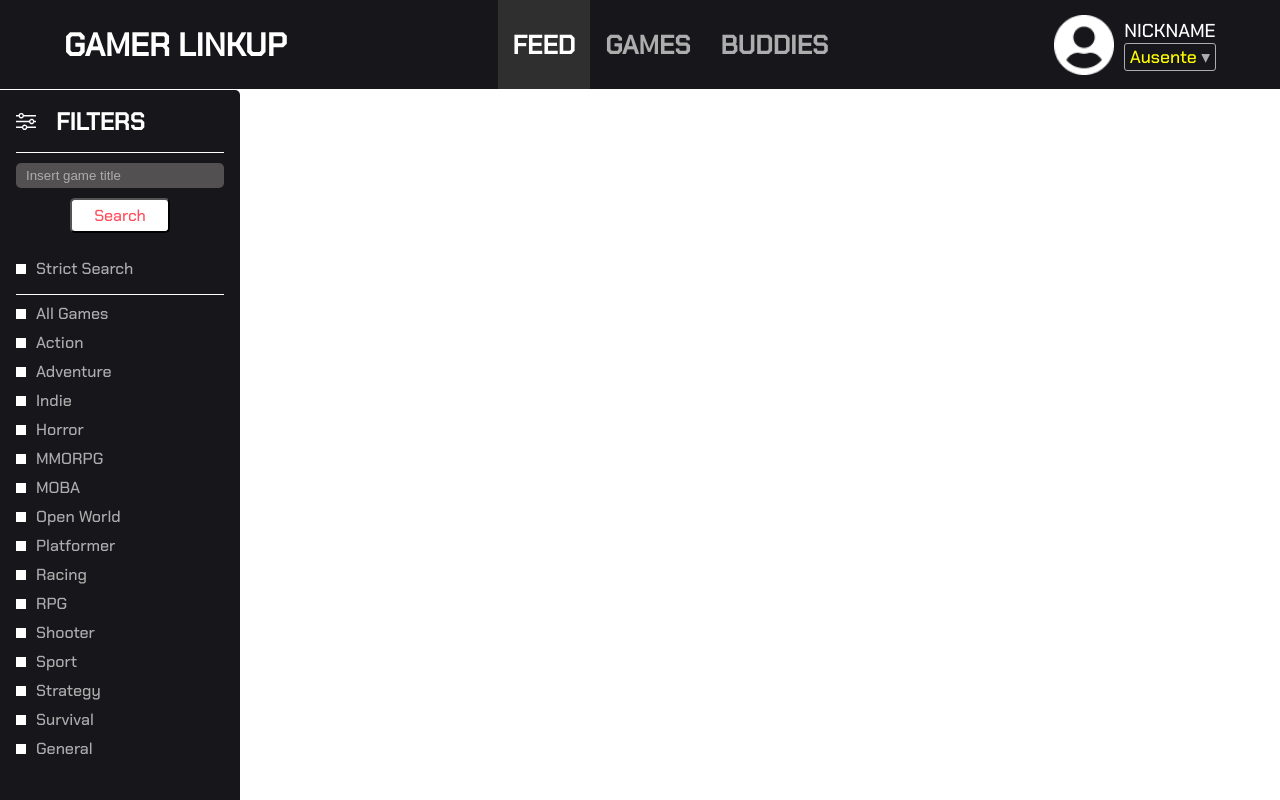
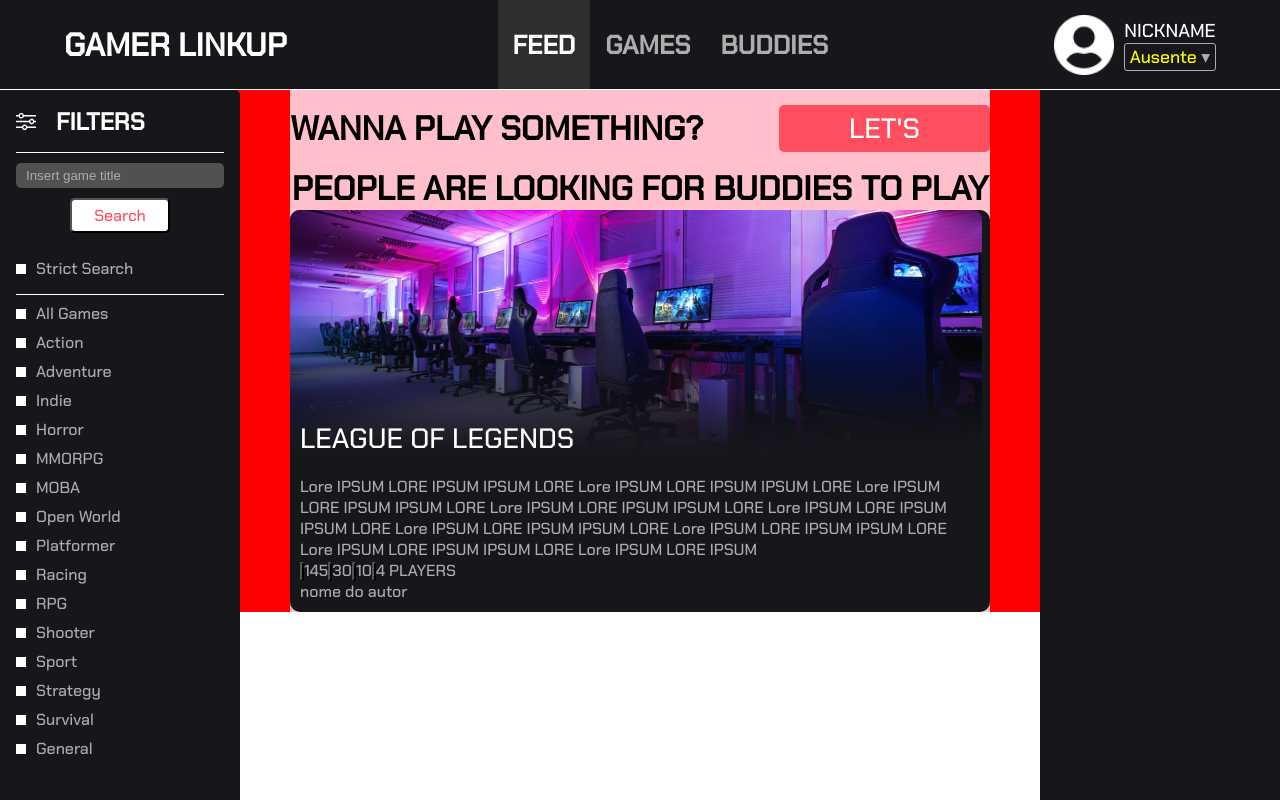
Before and after one commit to Jamajal/Gamer-Linkup, a React (Vite) app in the folder frontend/: page / in a window 1280 px wide. Built offline with nearby package versions, Linux system fonts and the light colour scheme.

Commit message:
criando e estilizando o card de post

```diff
--- a/frontend/src/components/Chat/Chat.scss
+++ b/frontend/src/components/Chat/Chat.scss
@@ -0,0 +1,10 @@
+.app__chat {
+    position: fixed;
+    right: 0;
+
+    height: 100vh;
+    width: 240px;
+
+    background-color: var(--black-color);
+
+}
--- a/frontend/src/components/Chat/Chat.tsx
+++ b/frontend/src/components/Chat/Chat.tsx
@@ -1,8 +1,10 @@
-import React from 'react'
+import './Chat.scss'
 
 const Chat = () => {
   return (
-    <div >Chat</div>
+    <section className='app__chat'>
+
+    </section>
   )
 }
 
--- a/frontend/src/components/Post/Post.scss
+++ b/frontend/src/components/Post/Post.scss
@@ -0,0 +1,46 @@
+.app__post {
+    display: flex;
+    flex-direction: column;
+
+    background-color: var(--black-color);
+    border-radius: 10px;
+
+    figure {
+        display: inline-block;
+        position: relative;
+
+        figcaption {
+            position: absolute;
+            top: 210px;
+            left: 10px;
+            font-size: 28px;
+            color: var(--white-color);
+            z-index: 2;
+        }
+
+        .app__post-imgshadow {
+            position: absolute;
+            bottom: 0;
+            z-index: 1;
+            background: linear-gradient(0deg, rgba(23,22,27, 1) 10%, rgba(23,22,27,0.5) 50%, rgba(23,22,27,0.1) 100%);
+            height: 150px;
+            width: 100%;
+        }
+    }
+
+    .app__post-content {
+        color: var(--lightGray-color);
+        padding: 10px;
+    }
+
+
+}
+
+.app__post-footer {
+
+    input {
+        background-image: url('../../assets/user-icon.png');
+        background-color: black;
+
+    }
+}
--- a/frontend/src/components/Post/Post.tsx
+++ b/frontend/src/components/Post/Post.tsx
@@ -1,8 +1,34 @@
-import React from 'react'
+import './Post.scss'
+import gameImage from '../../assets/game-img.png'
 
 const Post = () => {
   return (
-    <div>Post</div>
+    <div className='app__post'>
+      <figure>
+        <img src={gameImage}/>
+        <figcaption>LEAGUE OF LEGENDS</figcaption>
+        <div className='app__post-imgshadow'></div>
+      </figure>
+      <div className='app__post-content'>
+        <p>
+          Lore IPSUM LORE IPSUM IPSUM LORE Lore IPSUM LORE IPSUM IPSUM LORE
+          Lore IPSUM LORE IPSUM IPSUM LORE Lore IPSUM LORE IPSUM IPSUM LORE
+          Lore IPSUM LORE IPSUM IPSUM LORE Lore IPSUM LORE IPSUM IPSUM LORE
+          Lore IPSUM LORE IPSUM IPSUM LORE Lore IPSUM LORE IPSUM IPSUM LORE
+          Lore IPSUM LORE IPSUM
+        </p>
+
+        <div>
+          <div className='app__post-footer'>
+            <input type='button'/><span>145</span>
+            <input type='button'/><span>30</span>
+            <input type='button'/><span>10</span>
+            <input type='button'/><span>4 PLAYERS</span>
+          </div>
+          <span>nome do autor</span>
+        </div>
+      </div>
+    </div>
   )
 }
 
--- a/frontend/src/components/PostsList/PostsList.scss
+++ b/frontend/src/components/PostsList/PostsList.scss
@@ -0,0 +1,42 @@
+.app__postslist {
+    font-family: var(--font-base);
+
+    display: flex;
+    flex-direction: column;
+    justify-content: center;
+    align-items: center;
+
+    background-color: pink;
+    width: 700px;
+    margin: 0 16em;
+
+    h2 {
+        font-size: 33.5px;
+    }
+
+    .app__postslist-title {
+        display: flex;
+        justify-content: space-between;
+        align-items: center;
+
+        width: 100%;
+        padding: 15px 0;
+
+
+        button {
+            background-color: var(--highlight-color);
+            padding: 5px 70px;
+            border: none;
+            border-radius: 5px;
+
+            color: var(--white-color);
+            font-family: var(--font-base);
+            font-size: 28px;
+
+            cursor: pointer;
+
+
+
+        }
+    }
+}
--- a/frontend/src/components/PostsList/PostsList.tsx
+++ b/frontend/src/components/PostsList/PostsList.tsx
@@ -1,8 +1,19 @@
-import React from 'react'
+import Post from '../Post/Post'
+import './PostsList.scss'
 
 const PostsList = () => {
+
   return (
-    <div>PostsList</div>
+    <section className='app__postslist' >
+      <div className='app__postslist-title'>
+        <h2>WANNA PLAY SOMETHING?</h2>
+        <button>LET'S</button>
+      </div>
+      <h2>PEOPLE ARE LOOKING FOR BUDDIES TO PLAY</h2>
+      <div>
+        <Post/>
+      </div>
+    </section>
   )
 }
 
--- a/frontend/src/pages/HomePage/HomePage.scss
+++ b/frontend/src/pages/HomePage/HomePage.scss
@@ -2,8 +2,18 @@
 
     height: 100vh;
 
-    .app__homepage-main {
-        display: flex;
-    }
+
 
 }
+.app__homepage-main {
+    display: flex;
+
+    .app__homepage-main-posts {
+        background-color: RED;
+        width: 100%;
+        display: flex;
+        justify-content: center;
+
+
+    }
+}
--- a/frontend/src/pages/HomePage/HomePage.tsx
+++ b/frontend/src/pages/HomePage/HomePage.tsx
@@ -1,4 +1,4 @@
-import { Chat, Filters, Header, PostsList } from '../../components'
+import { Chat, Filters, Header, PostsList } from '../../components/index'
 import './HomePage.scss'
 
 const HomePage = () => {
@@ -7,7 +7,9 @@ const HomePage = () => {
         <Header/>
         <main className='app__homepage-main'>
           <Filters/>
-          <PostsList/>
+          <section className='app__homepage-main-posts'>
+            <PostsList />
+          </section>
           <Chat/>
         </main>
     </div>
```
Also changed, not shown: frontend/src/assets/game-img.png (added).
